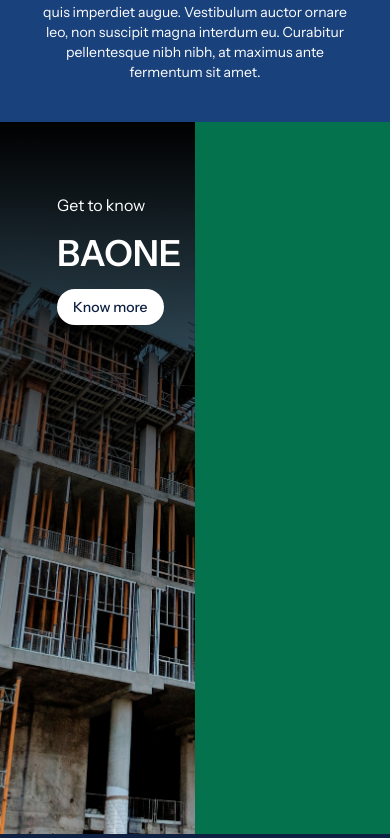
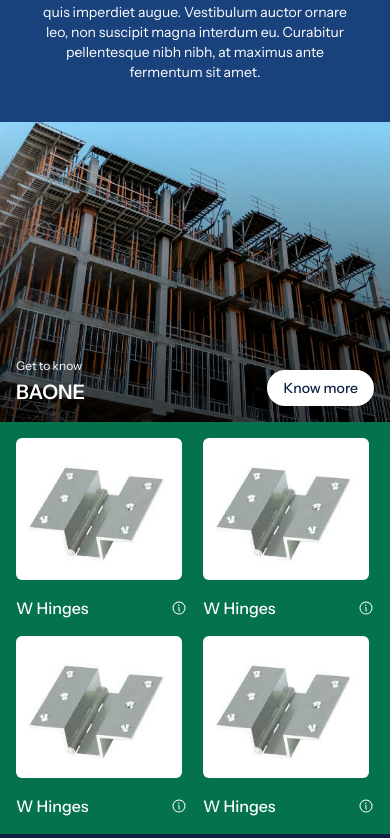
Before and after one commit to techbyhemant/ai-sad, a Next.js app: page /about-us in a window 390 px wide. Shown: the part 2466-3304 px from the top of the page. Built offline with nearby package versions, Linux system fonts and the light colour scheme.

Commit message:
Make products section responsive

```diff
--- a/app/about-us/components/Products.jsx
+++ b/app/about-us/components/Products.jsx
@@ -1,27 +1,67 @@
 import React from 'react';
+import hinge from '../../../public/assets/images/hinge.jpg';
 import building from '../../../public/assets/images/building.jpg';
 import PrimaryBtn from '@/app/shared/Buttons/PrimaryBtn';
+import { PiInfo } from 'react-icons/pi';
+import Image from 'next/image';
+
+const PRODUCTS = [
+	{ id: 1, img: hinge, title: 'W Hinges' },
+	{ id: 2, img: hinge, title: 'W Hinges' },
+	{ id: 3, img: hinge, title: 'W Hinges' },
+	{ id: 4, img: hinge, title: 'W Hinges' },
+];
 
 const Products = () => {
 	return (
-		<div
-			style={{
-				backgroundImage: `url(${building.src})`,
-				backgroundSize: 'cover',
-				backgroundRepeat: 'no-repeat',
-				backgroundPosition: 'center',
-			}}
-			className="py-[71px] px-[57px] h-[712px] w-full relative"
-		>
-			<div className="flex flex-col items-start gap-4 absolute z-10">
-				<p className="font-secondary text-md">Get to know</p>
-				<h4 className="font-secondary font-semibold text-4xl">BAONE</h4>
-				<PrimaryBtn title="Know more" styles="bg-white text-primary" />
+		<div className="h-[712px] w-full relative flex flex-col md:flex-row">
+			<div className="relative flex-1 h-[350px] md:h-auto">
+				<Image
+					src={building}
+					alt="Building"
+					fill
+					className="object-cover"
+					priority
+				/>
+
+				{/* Overlay */}
+				<div className="absolute inset-0 bg-gradient-to-t md:bg-gradient-to-b from-black/70 via-black/40 to-transparent pointer-events-none" />
+
+				<div className="absolute inset-0 z-20 flex items-end justify-between md:flex-col md:items-start md:justify-start p-4 md:p-8">
+					<div className="space-y-1">
+						<p className="font-secondary text-xs md:text-md text-white">
+							Get to know
+						</p>
+						<h4 className="font-secondary font-semibold text-xl md:text-4xl text-white">
+							BAONE
+						</h4>
+					</div>
+					<PrimaryBtn title="Know more" styles="bg-white text-primary" />
+				</div>
 			</div>
-			<div className="bg-[#04724D] h-full w-1/2 absolute right-0 top-0 z-10">
 
-            </div>
-			<div className="absolute top-0 left-0 h-full w-full bg-gradient-to-b from-black to-white/0"></div>
+			{/* Right Side: Products Section */}
+			<div className="flex-1 bg-primary-green h-full grid grid-cols-2 grid-rows-2 gap-4 p-4">
+				{PRODUCTS.map((item) => (
+					<div
+						key={item.id}
+						className="flex flex-col items-start w-full gap-4 text-white"
+					>
+						<div className="relative w-[166px] h-[142px] md:w-40 md:h-40">
+							<Image
+								src={item.img}
+								alt={item.title}
+								fill
+								className="object-cover rounded-sm"
+							/>
+						</div>
+						<div className="flex items-center justify-between w-full">
+							<p className="text-md font-medium font-secondary">{item.title}</p>
+							<PiInfo />
+						</div>
+					</div>
+				))}
+			</div>
 		</div>
 	);
 };
```
Also changed, not shown: public/assets/images/hinge.jpg (added).
